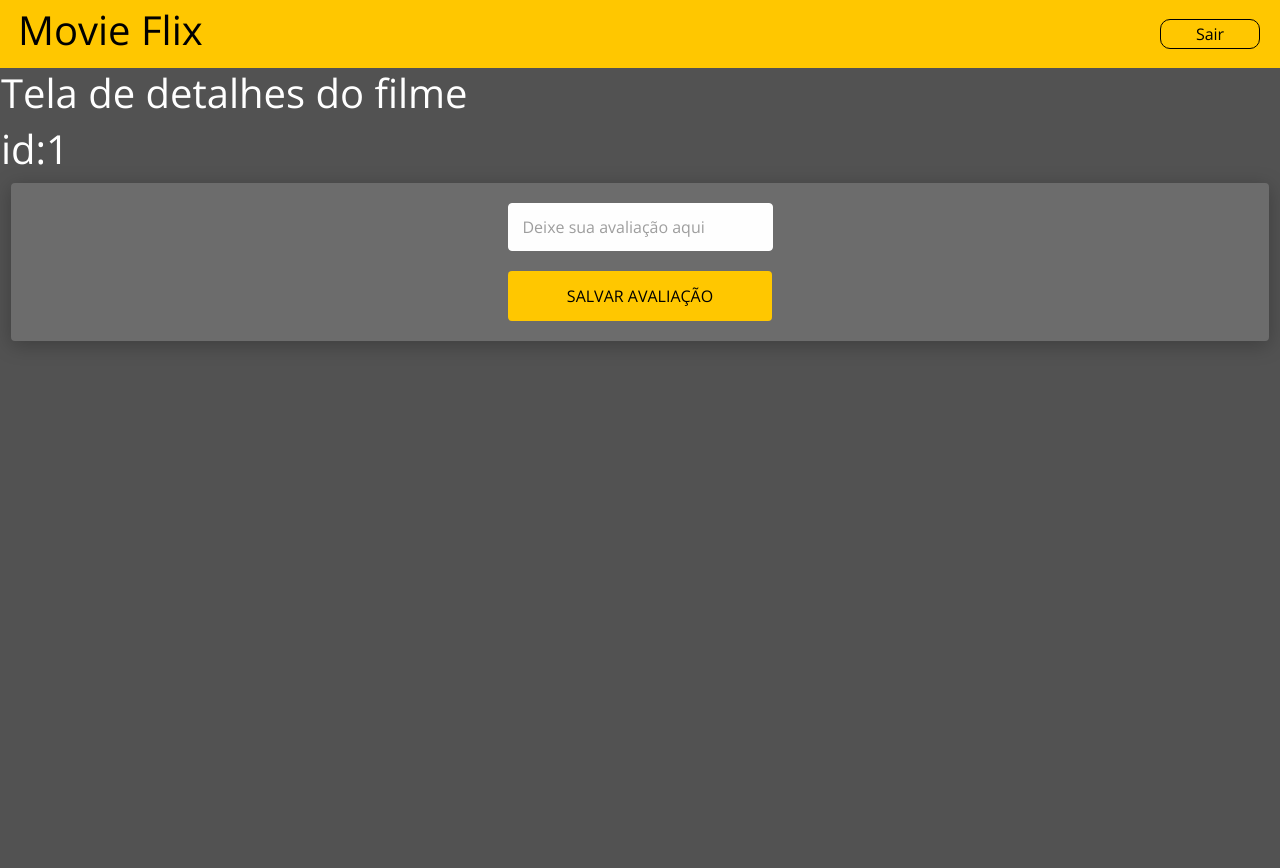
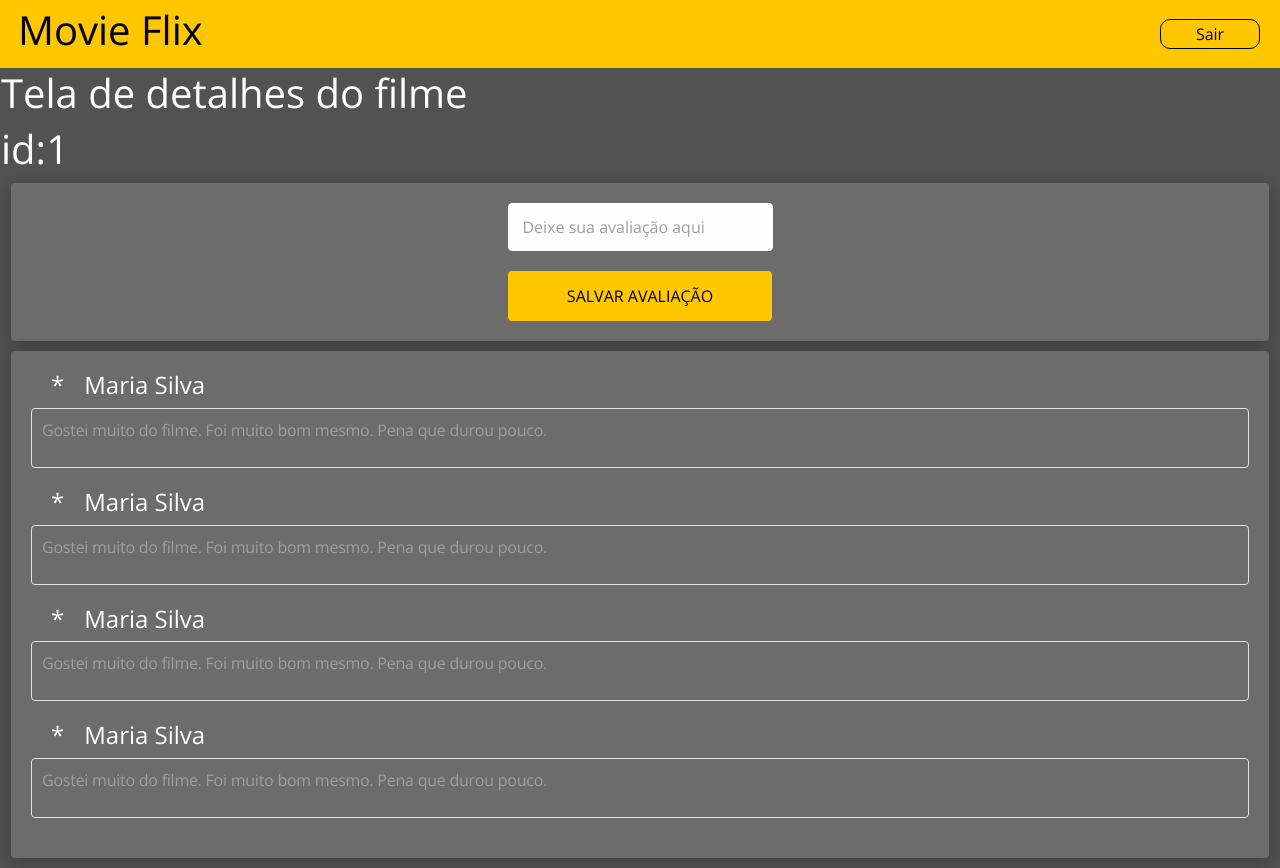
Before and after one commit to Romariorfr/frontend-movie-flix, a React (Create React App) app: page /movies/1 in a window 1280 px wide. Before the commit the page ends 800 px from the top, so only its background shows below. Built offline with nearby package versions, Linux system fonts and the light colour scheme.

Commit message:
:sparkles: feat: adicionado card comentario e estilos

```diff
--- a/package.json
+++ b/package.json
@@ -12,6 +12,7 @@
     "@types/react": "^18.0.0",
     "@types/react-dom": "^18.0.0",
     "bootstrap": "5.0.2",
+    "file-loader": "^6.2.0",
     "node-sass": "4.14.1",
     "react": "^18.2.0",
     "react-dom": "^18.2.0",
--- a/public/index.html
+++ b/public/index.html
@@ -3,13 +3,9 @@
 
 <head>
   <meta charset="utf-8" />
-  <link rel="icon" href="%PUBLIC_URL%/favicon.ico" />
   <meta name="viewport" content="width=device-width, initial-scale=1" />
   <meta name="theme-color" content="#000000" />
   <meta name="description" content="Web site created using create-react-app" />
-  <link rel="apple-touch-icon" href="%PUBLIC_URL%/logo192.png" />
-
-  <link rel="manifest" href="%PUBLIC_URL%/manifest.json" />
 
   <title>Movie Flix</title>
 </head>
--- a/src/Pages/MoviesId/index.tsx
+++ b/src/Pages/MoviesId/index.tsx
@@ -10,6 +10,55 @@ const MoviesId = () => {
         <Input value="Deixe sua avaliação aqui" onChange={() => {}} />
         <button className="btn-login">SALVAR AVALIAÇÃO</button>
       </div>
+      <div className="comentario-container">
+        <div className="comentario-card">
+          <div className="topo-comentario">
+            <h4>*</h4>
+            <h4>Maria Silva</h4>
+          </div>
+          <div className="corpo-comentario">
+            <p>
+              Gostei muito do filme. Foi muito bom mesmo. Pena que durou pouco.
+            </p>
+          </div>
+        </div>
+
+        <div className="comentario-card">
+          <div className="topo-comentario">
+            <h4>*</h4>
+            <h4>Maria Silva</h4>
+          </div>
+          <div className="corpo-comentario">
+            <p>
+              Gostei muito do filme. Foi muito bom mesmo. Pena que durou pouco.
+            </p>
+          </div>
+        </div>
+
+        <div className="comentario-card">
+          <div className="topo-comentario">
+            <h4>*</h4>
+            <h4>Maria Silva</h4>
+          </div>
+          <div className="corpo-comentario">
+            <p>
+              Gostei muito do filme. Foi muito bom mesmo. Pena que durou pouco.
+            </p>
+          </div>
+        </div>
+
+        <div className="comentario-card">
+          <div className="topo-comentario">
+            <h4>*</h4>
+            <h4>Maria Silva</h4>
+          </div>
+          <div className="corpo-comentario">
+            <p>
+              Gostei muito do filme. Foi muito bom mesmo. Pena que durou pouco.
+            </p>
+          </div>
+        </div>
+      </div>
     </div>
   );
 };
--- a/src/Pages/MoviesId/styles.css
+++ b/src/Pages/MoviesId/styles.css
@@ -21,3 +21,42 @@
   border: none;
   margin-top: 0px;
 }
+
+.comentario-container {
+  background: #6c6c6c;
+  box-shadow: 0px 4px 20px rgba(0, 0, 0, 0.25);
+  border-radius: 4px;
+  margin: 10px;
+  padding: 20px;
+}
+
+.comentario-card {
+  margin-bottom: 20px;
+}
+
+.topo-comentario {
+  display: flex;
+  flex-direction: row;
+}
+
+.topo-comentario h4 {
+  margin-left: 20px;
+}
+
+.corpo-comentario {
+  border: 1px solid #e1e1e1;
+  border-radius: 4px;
+  padding: 10px;
+}
+
+.corpo-comentario p {
+  font-family: 'Open Sans';
+  font-style: normal;
+  font-weight: 400;
+  font-size: 16px;
+  line-height: 22px;
+  text-align: justify;
+  letter-spacing: -0.015em;
+
+  color: #9e9e9e;
+}
```
Also changed, not shown: src/Assets/imagens/estrela.png (added).
